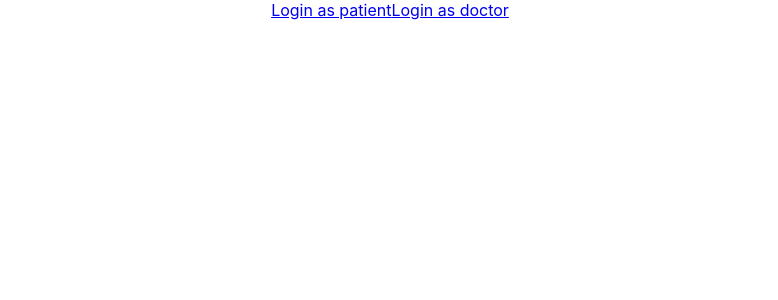
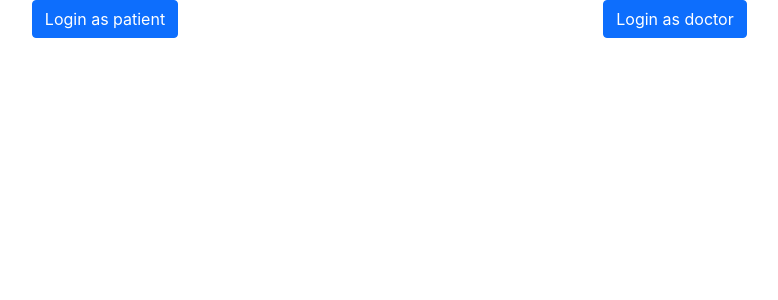
Before and after one commit to denchev/nbu-javaproject-frontend-app, a React (Create React App) app: page / in a window 1280 px wide. Shown: the top 300 px of the page, without its empty margins (250-1028 px from the left). Built offline with nearby package versions, Linux system fonts and the light colour scheme.

Commit message:
Add simple design

```diff
--- a/public/index.html
+++ b/public/index.html
@@ -24,11 +24,15 @@
       work correctly both with client-side routing and a non-root public URL.
       Learn how to configure a non-root public URL by running `npm run build`.
     -->
+    <link href="https://cdn.jsdelivr.net/npm/bootstrap@5.1.0/dist/css/bootstrap.min.css" rel="stylesheet" integrity="sha384-KyZXEAg3QhqLMpG8r+8fhAXLRk2vvoC2f3B09zVXn8CA5QIVfZOJ3BCsw2P0p/We" crossorigin="anonymous">
+<script src="https://cdn.jsdelivr.net/npm/bootstrap@5.1.0/dist/js/bootstrap.bundle.min.js" integrity="sha384-U1DAWAznBHeqEIlVSCgzq+c9gqGAJn5c/t99JyeKa9xxaYpSvHU5awsuZVVFIhvj" crossorigin="anonymous"></script>
     <title>React App</title>
   </head>
   <body>
     <noscript>You need to enable JavaScript to run this app.</noscript>
-    <div id="root"></div>
+    <div class="container">
+      <div id="root"></div>
+    </div>
     <!--
       This HTML file is a template.
       If you open it directly in the browser, you will see an empty page.
--- a/src/App.js
+++ b/src/App.js
@@ -14,8 +14,16 @@ function App() {
   return (
     <Router>
     <div className="App">
-      <Link to="/patient-login">Login as patient</Link>
-      <Link to="/doctor-login">Login as doctor</Link>
+      <div class="row">
+        <div class="col-6">
+        <Link to="/patient-login" className="btn btn-primary">Login as patient</Link>
+        </div>
+        <div class="col-6">
+        <Link to="/doctor-login" className="btn btn-primary">Login as doctor</Link>
+        </div>
+      </div>
+
+
     </div>
 
     <Switch>
```
